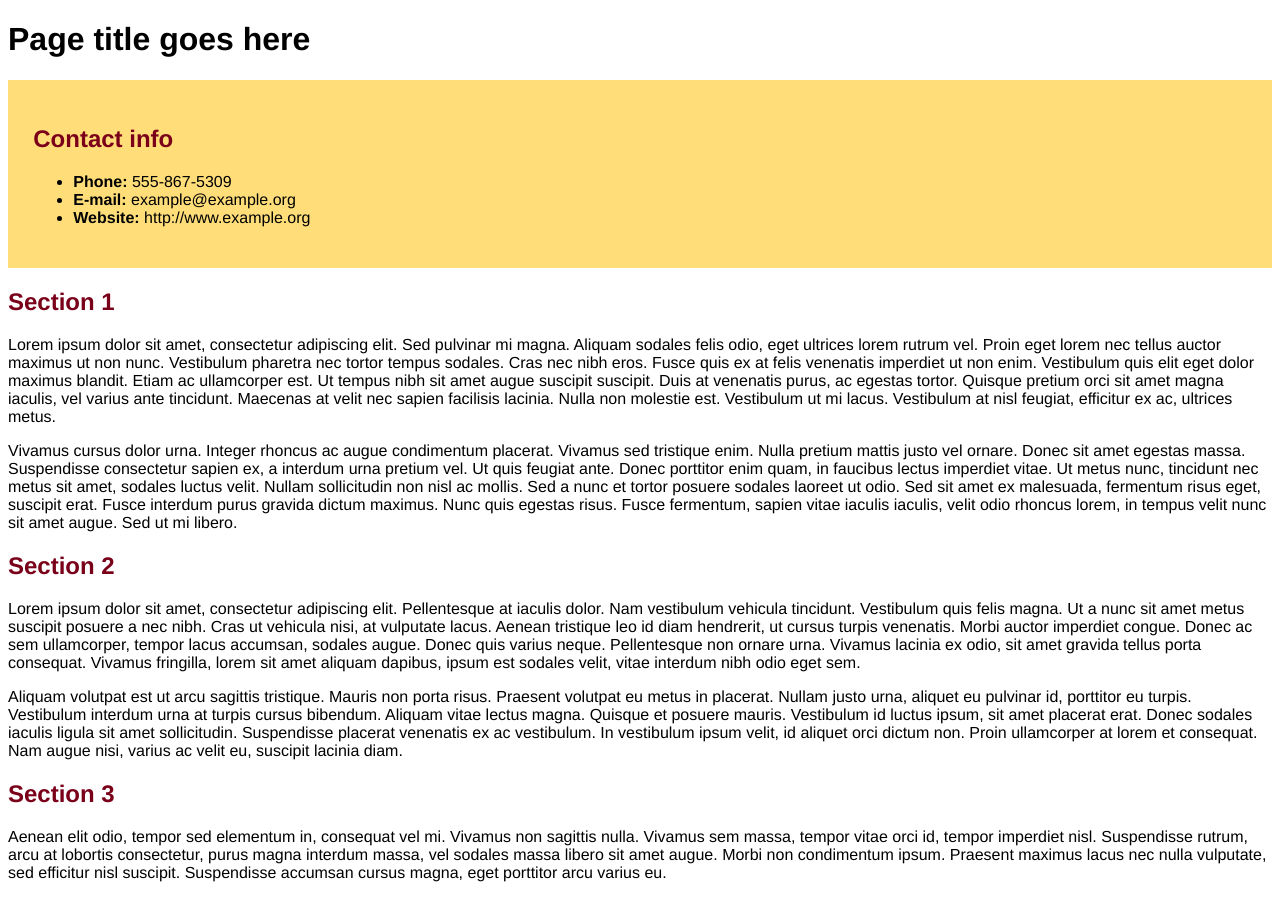
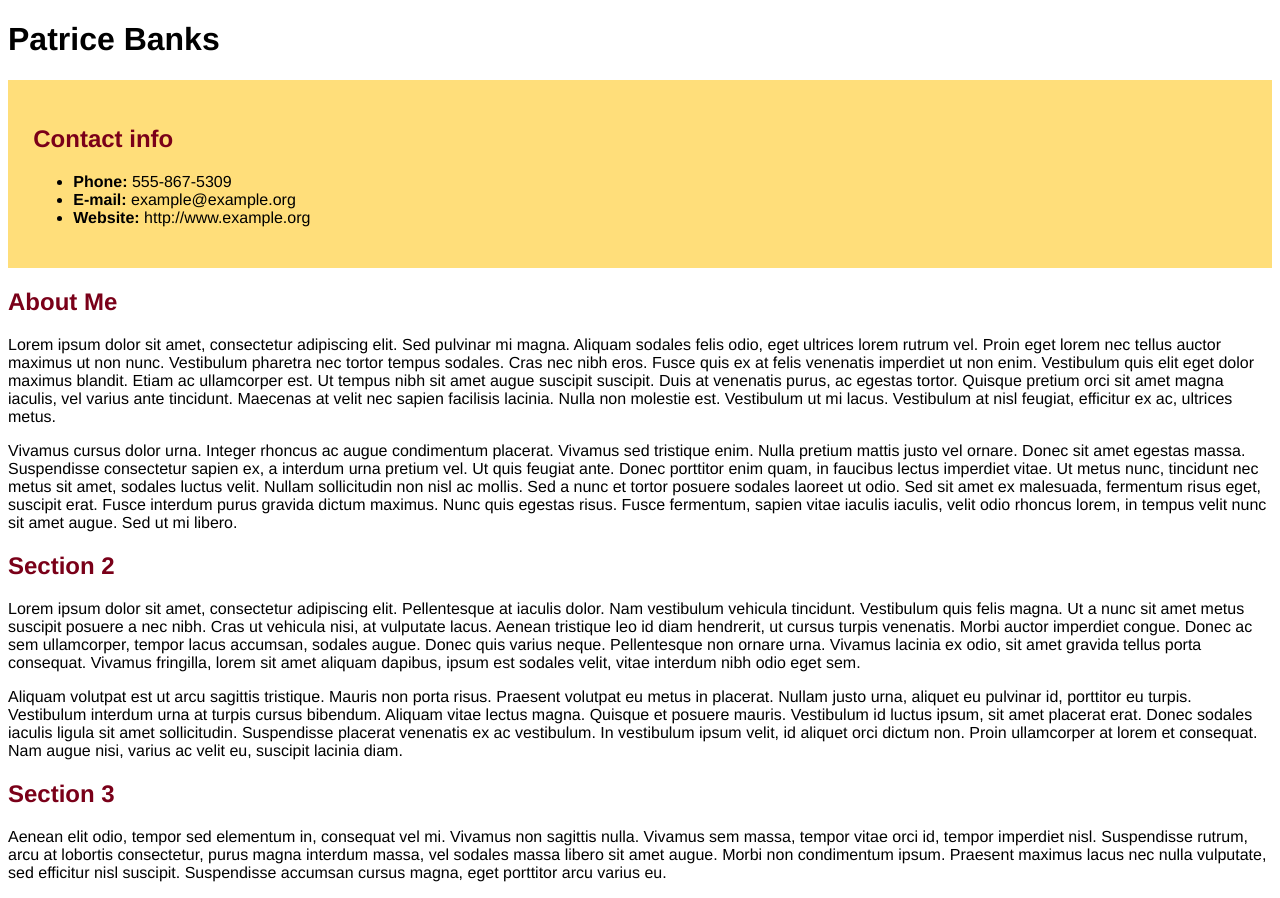
Before and after one commit to wainw006/Project-Repository-Homepage, a plain HTML site: page index.html in a window 1280 px wide. Drawn offline with Linux system fonts and the light colour scheme.

Commit message:
Updated page title and section 1 heading

```diff
--- a/index.html
+++ b/index.html
@@ -6,7 +6,7 @@
 
 <body>
 
-<h1>Page title goes here</h1>
+<h1>Patrice Banks</h1>
 
 <div id="contact">
 <h2>Contact info</h2>
@@ -17,7 +17,7 @@
 </ul>
 </div>
 
-<h2>Section 1</h2>
+<h2>About Me</h2>
 
 <p>Lorem ipsum dolor sit amet, consectetur adipiscing elit. Sed pulvinar mi magna. Aliquam sodales felis odio, eget ultrices lorem rutrum vel. Proin eget lorem nec tellus auctor maximus ut non nunc. Vestibulum pharetra nec tortor tempus sodales. Cras nec nibh eros. Fusce quis ex at felis venenatis imperdiet ut non enim. Vestibulum quis elit eget dolor maximus blandit. Etiam ac ullamcorper est. Ut tempus nibh sit amet augue suscipit suscipit. Duis at venenatis purus, ac egestas tortor. Quisque pretium orci sit amet magna iaculis, vel varius ante tincidunt. Maecenas at velit nec sapien facilisis lacinia. Nulla non molestie est. Vestibulum ut mi lacus. Vestibulum at nisl feugiat, efficitur ex ac, ultrices metus. </p>
 
```
